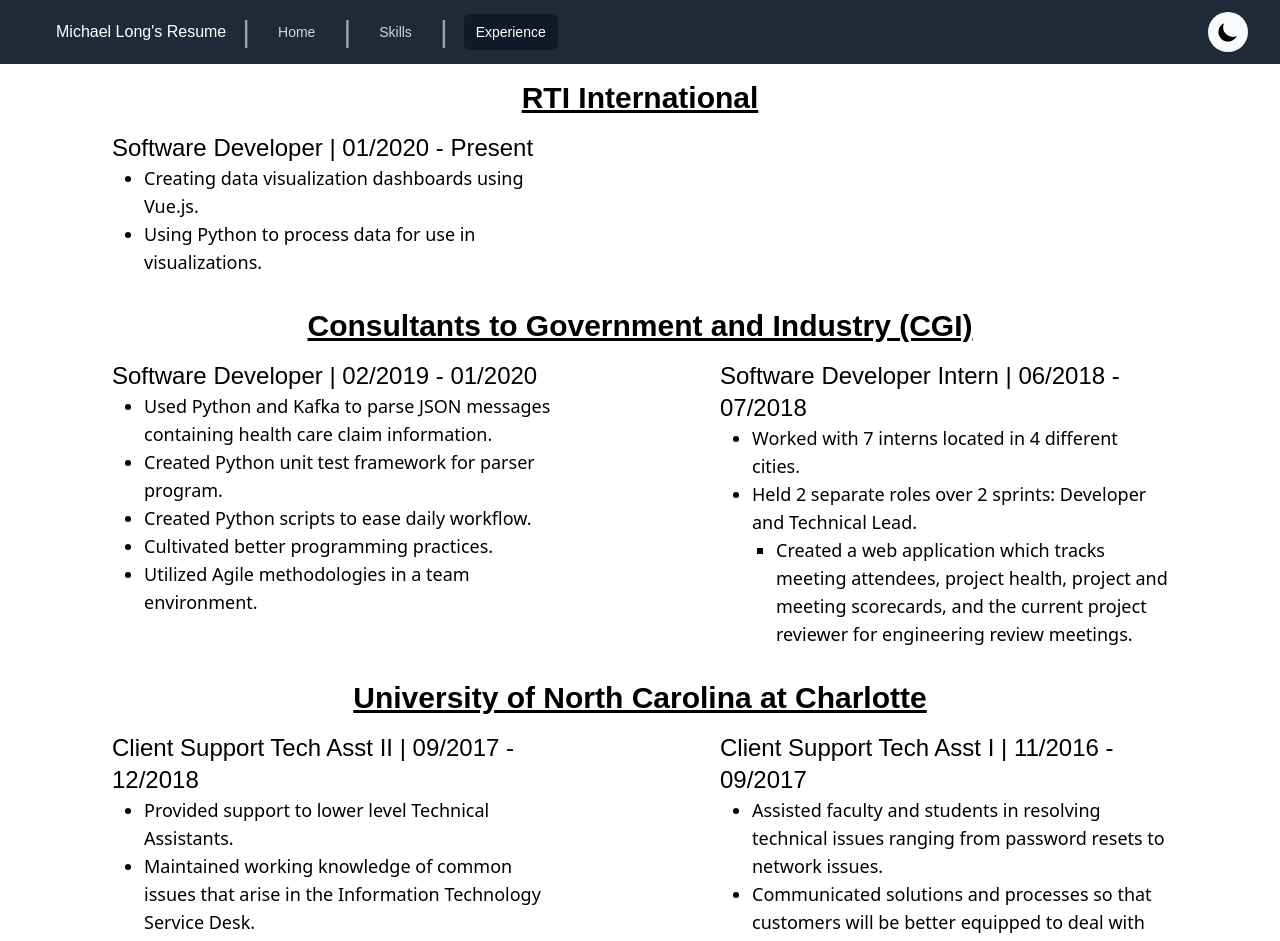
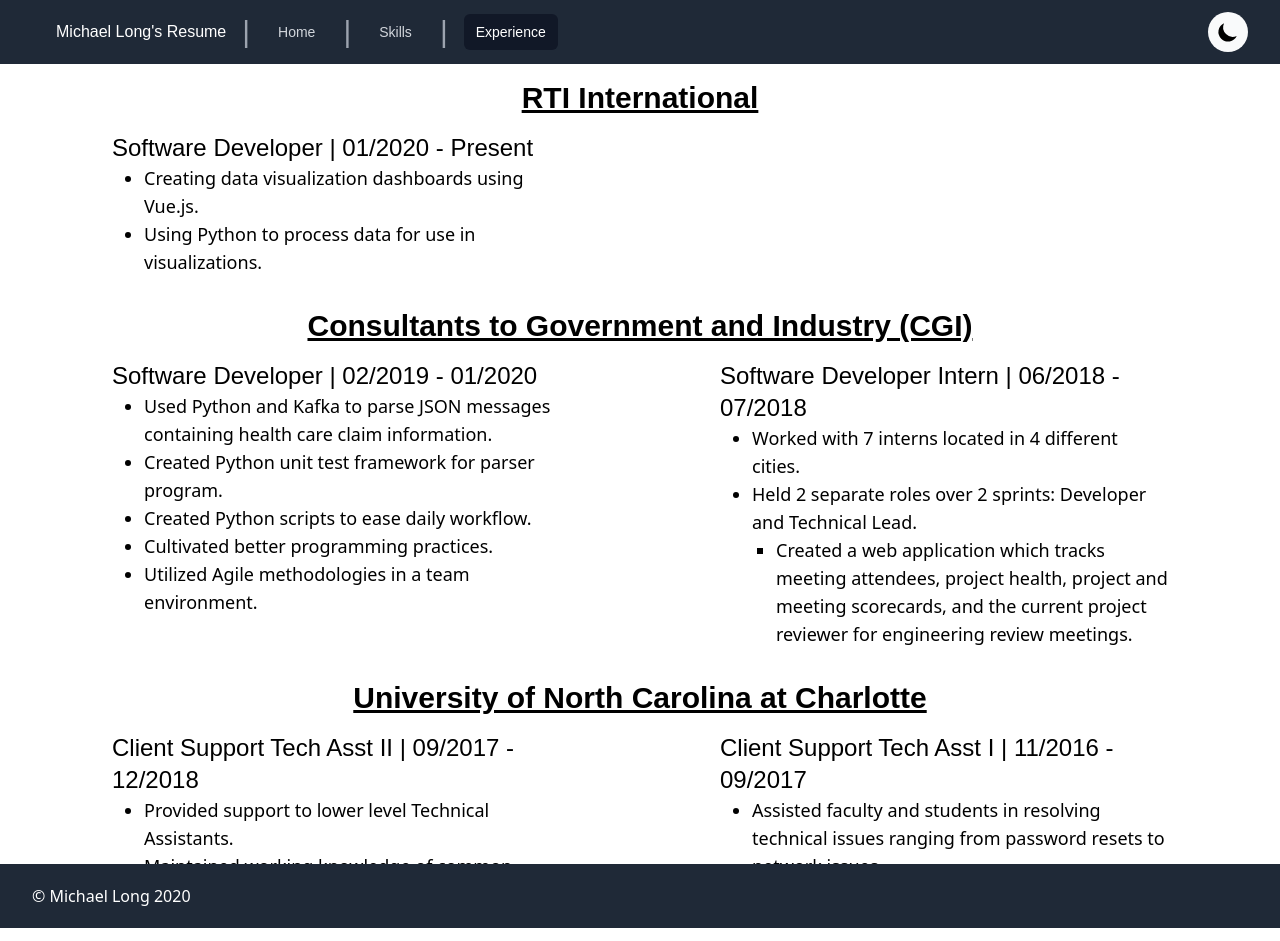
Before and after one commit to michael-long88/resume-vue-tailwind, a Vue app: page /experience in a window 1280 px wide. Shown: the top 941 px of the page. Built offline with nearby package versions, Linux system fonts and the light colour scheme.

Commit message:
Add footer

```diff
--- a/src/App.vue
+++ b/src/App.vue
@@ -1,16 +1,19 @@
 <template>
-  <div id="app">
+  <div id="app" class="flex flex-col min-h-screen">
     <Nav />
     <router-view/>
+    <Footer />
   </div>
 </template>
 <script>
 import Nav from '@/components/Nav.vue'
+import Footer from '@/components/Footer.vue'
 import { mapGetters } from 'vuex'
 export default {
   name: 'App',
   components: {
-    Nav
+    Nav,
+    Footer
   },
   computed: {
     ...mapGetters({ theme: 'getTheme' })
--- /dev/null
+++ b/src/components/Footer.vue
@@ -0,0 +1,14 @@
+<template>
+  <footer class="bg-gray-800">
+    <div class="px-2 sm:px-6 lg:px-8">
+      <div class="relative flex items-center justify-between h-16">
+        <p class="text-white">&copy; Michael Long 2020</p>
+      </div>
+    </div>
+  </footer>
+</template>
+<script>
+export default {
+  name: 'Footer'
+}
+</script>
--- a/src/components/Nav.vue
+++ b/src/components/Nav.vue
@@ -44,7 +44,7 @@
         </div>
         <div class="block">
           <div class="ml-4 flex items-center md:ml-6">
-            <button @click="toggleDarkMode" class="focus:outline-none transition duration-200 ease-out p-2 relative text-gray-50 dark:text-purple-500 bg-gray-50 dark:bg-purple-500 bg-opacity-12.5 rounded-full">
+            <button @click="toggleDarkMode" class="focus:outline-none transition duration-200 ease-out p-2 relative text-gray-50 dark:text-purple-500 bg-gray-50 dark:bg-purple-500 bg-opacity-12.5 rounded-full" aria-label="Dark mode toggle">
               <svg fill="black" viewBox="0 0 20 20" xmlns="http://www.w3.org/2000/svg" class="w-6 h-6 overflow-visible">
                 <path d="M17.293 13.293A8 8 0 016.707 2.707a8.001 8.001 0 1010.586 10.586z"></path>
               </svg>
--- a/src/views/Experience.vue
+++ b/src/views/Experience.vue
@@ -1,5 +1,5 @@
 <template>
-  <div class="flex dark:text-gray-300">
+  <div class="flex-grow overflow-auto max-h-screen dark:text-gray-300">
     <div class="lg:grid lg:grid-cols-1 lg:grid-rows-1">
       <JobList
         v-for="(jobPositions, company) in jobs"
--- a/src/views/Home.vue
+++ b/src/views/Home.vue
@@ -1,5 +1,5 @@
 <template>
-  <div class="flex lg:h-screen w-full dark:text-gray-300">
+  <div class="flex-grow overflow-auto max-h-screen w-full dark:text-gray-300">
     <div class="m-auto pt-4 lg:grid lg:grid-cols-2 lg:grid-rows-2 lg:gap-8">
       <div class="m-auto">
         <img class="rounded-md" alt="headshot" src="../assets/Long_Michael_510.jpg">
@@ -9,7 +9,7 @@
       </div>
       <div class="lg:col-span-2 mx-auto lg:h-8">
         <p class="text-base text-center lg:text-2xl">
-          <a href="mailto:michael.long@mlong.me" target="_blank">Email</a>
+          <a href="mailto:michael.long@mlong.me">Email</a>
           &nbsp;|&nbsp;
           <a href="https://www.linkedin.com/in/michael-long88/" target="_blank">LinkedIn</a>
           &nbsp;|&nbsp;
--- a/src/views/Skills.vue
+++ b/src/views/Skills.vue
@@ -1,5 +1,5 @@
 <template>
-  <div class="flex dark:text-gray-300">
+  <div class="flex-grow dark:text-gray-300">
     <div class="lg:grid lg:grid-cols-3 lg:grid-rows-2">
       <SkillList
         v-for="(skillList, skillHeader) in skills"
```
